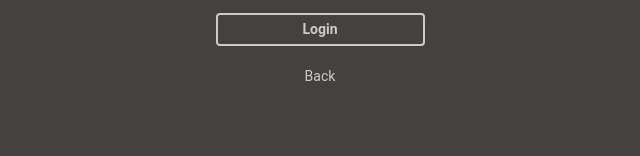
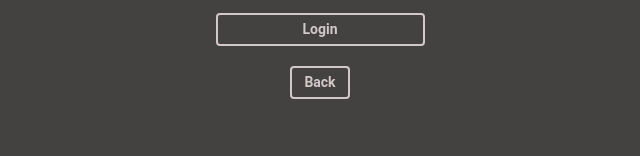
Before and after one commit to RadamantiumX/claustro, a React (Vite) app in the folder loader/shop/: page /signin in a window 1280 px wide. Shown: the part 141-297 px from the top of the page, without its empty margins (320-960 px from the left). Built offline with nearby package versions, Linux system fonts and the light colour scheme.

Commit message:
feat: latest changes

```diff
--- a/loader/shop/src/components/CustomButton.tsx
+++ b/loader/shop/src/components/CustomButton.tsx
@@ -4,7 +4,7 @@ type btn = "submit" | "reset" | "button" | undefined
 
 export const CustomButton:React.FC<{children: ReactNode, color:string, typeBtn:btn}> = ({children, color, typeBtn}):JSX.Element => {
   return (
-    <button type={typeBtn} className={`rounded-sm bg-${color}-400 px-3 py-1 border-2 font-bold`}>
+    <button type={typeBtn} className={`rounded-sm bg-${color} px-3 py-1 border-2 font-bold`}>
       {children}
     </button>
   )
--- /dev/null
+++ b/loader/shop/src/components/CustomLink.tsx
@@ -0,0 +1,12 @@
+import React, {type ReactNode, type JSX } from "react"
+import { Link } from "react-router"
+
+
+
+export const CustomLink:React.FC<{children: ReactNode, color:string, route:string}> = ({children, color, route}):JSX.Element => {
+  return (
+    <Link to={route} className={`rounded-sm bg-${color} px-3 py-1 border-2 font-bold`}>
+      {children}
+    </Link>
+  )
+}
--- a/loader/shop/src/components/Form.tsx
+++ b/loader/shop/src/components/Form.tsx
@@ -35,7 +35,7 @@ export default function Form() {
       <form className="flex flex-col gap-2 mt-20" onSubmit={handleSubmit}>
       <input className="py-1 px-2 rounded-sm" id="username" name="username" type="text" placeholder="username" value={formData.username} onChange={handleChange}/>
       <input className="py-1 px-2 rounded-sm" id="password" name="password" type="password" placeholder="password" value={formData.password} onChange={handleChange}/>
-      <CustomButton color="blue" typeBtn="submit">
+      <CustomButton color="blue-400" typeBtn="submit">
           Login
       </CustomButton>
 
--- a/loader/shop/src/pages/Signin.tsx
+++ b/loader/shop/src/pages/Signin.tsx
@@ -1,5 +1,5 @@
 import Form from "../components/Form"
-import { Link } from "react-router"
+import { CustomLink } from "../components/CustomLink"
 
 
 export default function Signin() {
@@ -7,7 +7,9 @@ export default function Signin() {
   return (
     <div className="flex flex-col items-center gap-y-5">
       <Form/>
-      <Link className="" to="/">Back</Link>
+      <CustomLink route="/" color="red-400">
+         Back
+      </CustomLink>
     </div>
   )
 }
```
